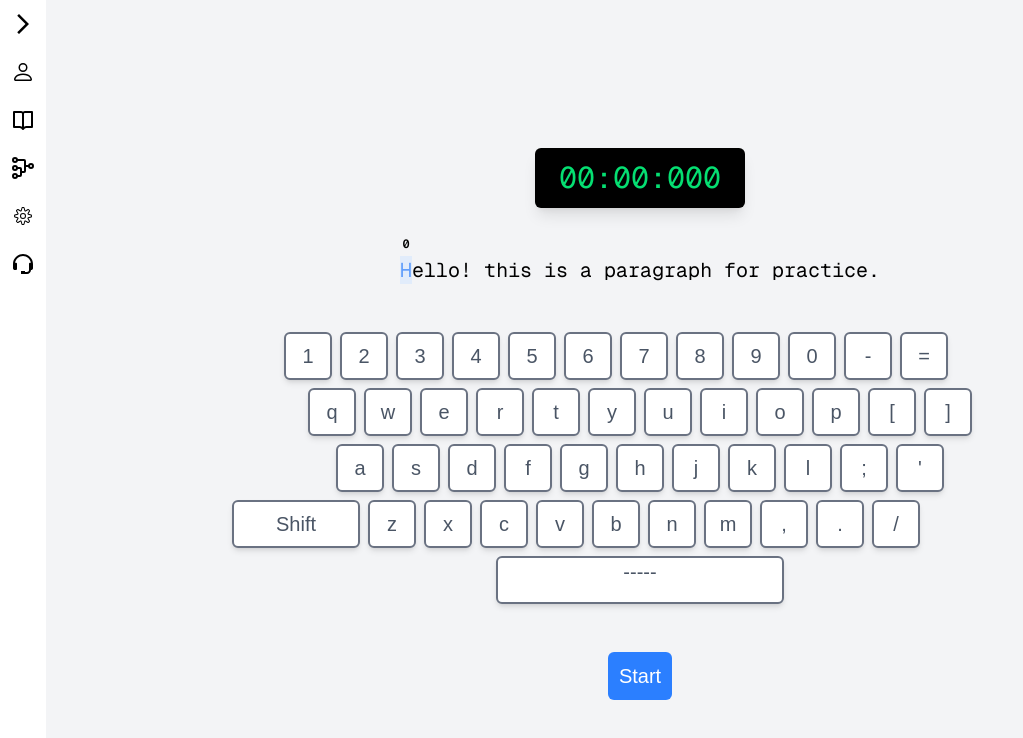
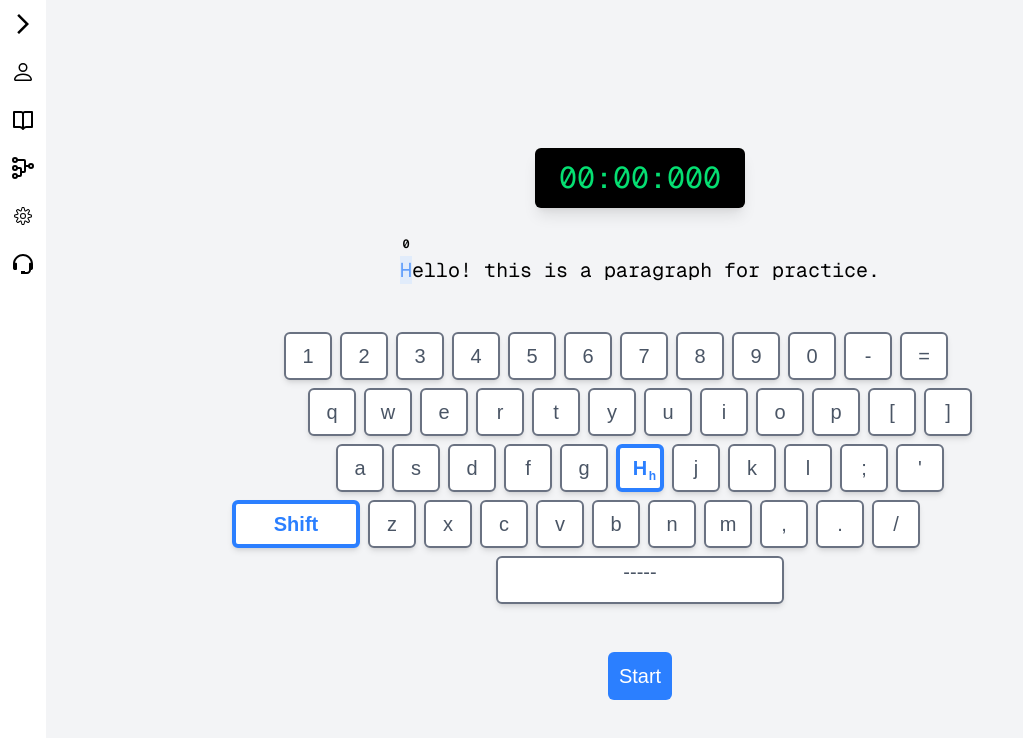
Before and after one commit to ErfanGh83/10fingertyping, a Next.js app: page /practice in a window 1280 px wide. Shown: the top 738 px of the page, without its empty margins (0-1023 px from the left). Built offline with nearby package versions, Linux system fonts and the light colour scheme.

Commit message:
fix : fixed some bugs'

```diff
--- a/src/app/practice/page.tsx
+++ b/src/app/practice/page.tsx
@@ -37,6 +37,7 @@ const Page = () => {
 
     useEffect(() => {
         setParagraph(exampleParagraph1)
+        setNextChar(exampleParagraph1[0])
     }, [])
 
     useEffect(() => {
@@ -88,7 +89,7 @@ const Page = () => {
             }
         }
 
-        if(running && pressedKey === 'Alt') {
+        if (running && pressedKey === 'Alt') {
             handlePause()
         }
 
@@ -152,7 +153,6 @@ const Page = () => {
         setTypeSpeed(0)
         setAccuracy(100)
         setIndex(0)
-        setNextChar(null)
         setPaused(false)
         setWrongKeyPressed(false)
         setShiftIsNeeded(false)
```
